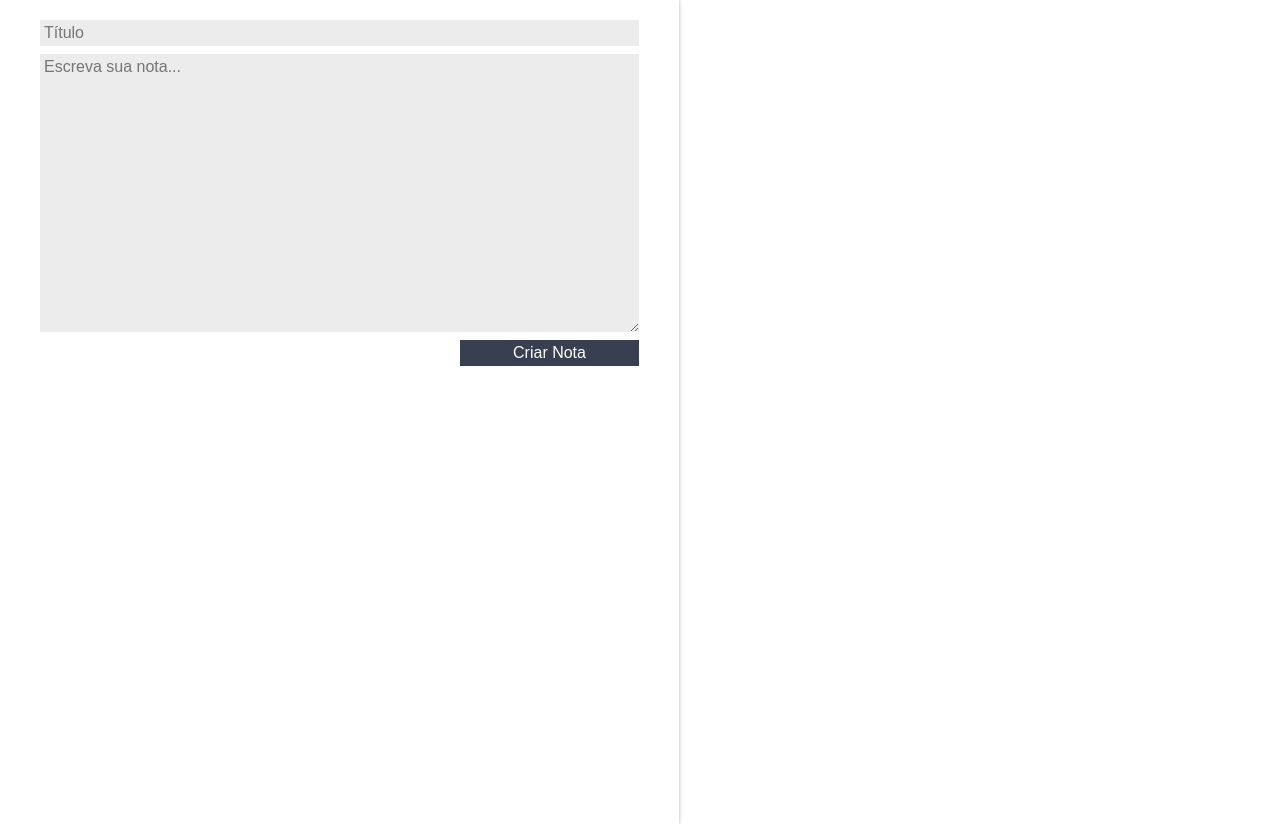
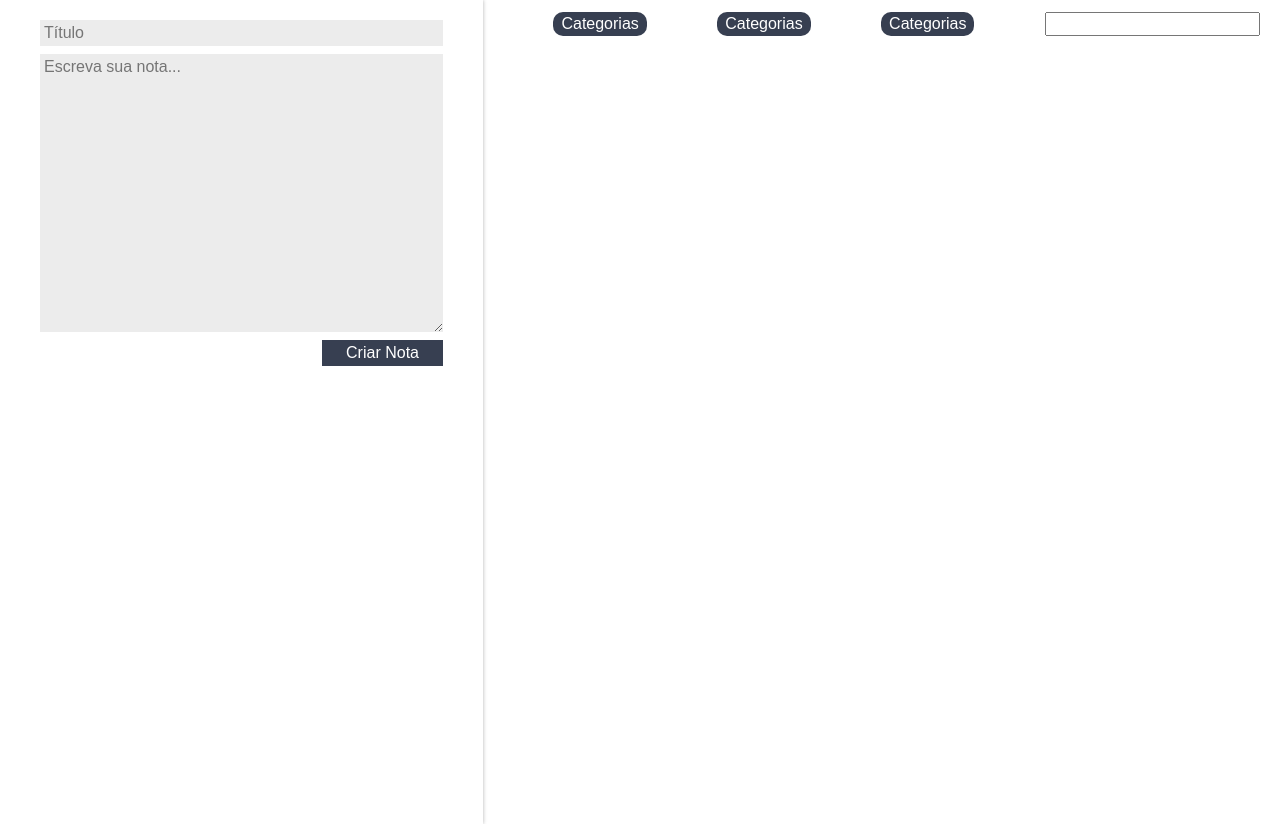
Before and after one commit to LucasLMC/Many-Grades, a React (Create React App) app: page / in a window 1280 px wide. Built offline with nearby package versions, Linux system fonts and the light colour scheme.

Commit message:
Add category component and style

```diff
--- a/src/App.js
+++ b/src/App.js
@@ -1,6 +1,7 @@
 import React, { Component } from "react";
-import NoteList from "./components/NoteList/noteList";
-import CadForm from "./components/CadForm/cadForm";
+import NoteList from "./components/NoteList";
+import CadForm from "./components/CadForm";
+import CategoryList from "./components/CategoryList";
 import './assets/App.css';
 import './assets/index.css';
 class App extends Component {
@@ -35,10 +36,13 @@ class App extends Component {
     return (
       <section className="content">
           <CadForm createNote = {this.createNote.bind(this)}/>
-          <NoteList
-            notes = {this.state.notes}
-            deleteNote={this.deleteNote.bind(this)}
-          />
+          <main className="main_content">
+            <CategoryList/>
+            <NoteList
+              notes = {this.state.notes}
+              deleteNote={this.deleteNote.bind(this)}
+            />
+          </main>
         </section>
     );
   }
--- a/src/assets/App.css
+++ b/src/assets/App.css
@@ -1,7 +1,9 @@
 .content {
     display: flex;
   }
-
+  .main_content{
+    flex-grow: 3;
+  }
   :root {
     --primary: #58a4b0;
     --secondary: #373f51;
--- /dev/null
+++ b/src/components/CadForm/index.js
@@ -0,0 +1,2 @@
+import CadForm from "./cadForm";
+export default CadForm
--- /dev/null
+++ b/src/components/CategoryList/categoryList.jsx
@@ -0,0 +1,23 @@
+import React, { Component } from 'react';
+import "./styles.css";
+
+
+class CategoryList extends React.Component {
+    render() {
+        return (
+            <section className="category_list">
+                <ul className="category_list_ul">
+                    <li className="category_list_item">Categorias </li>
+                    <li className="category_list_item">Categorias </li>
+                    <li className="category_list_item">Categorias </li>
+                </ul>
+                <input
+                    type="text"
+                    className="category_list_input"
+                />
+            </section>
+        );
+    }
+}
+
+export default CategoryList;
--- /dev/null
+++ b/src/components/CategoryList/index.js
@@ -0,0 +1,2 @@
+import CategoryList from "./categoryList";
+export default CategoryList;
--- /dev/null
+++ b/src/components/CategoryList/styles.css
@@ -0,0 +1,21 @@
+.category_list{
+    display: flex;
+    flex-direction: row;
+    margin-top: 12px;
+}
+.category_list_ul{
+    flex: 1;
+    display: flex;
+    flex-direction: row;
+    justify-content: space-evenly;
+}
+.category_list_item{
+    background-color: var(--secondary);
+    color: white;
+    padding: 4px 8px;
+    border-radius: 10px;
+    font-family: Arial, Helvetica, sans-serif;
+}
+.category_list_input{
+    margin-right: 20px;
+}
--- /dev/null
+++ b/src/components/NoteCard/index.js
@@ -0,0 +1,2 @@
+import NoteCard from "./noteCard";
+export default NoteCard
--- a/src/components/NoteCard/noteCard.jsx
+++ b/src/components/NoteCard/noteCard.jsx
@@ -12,9 +12,9 @@ class NoteCard extends Component {
       <section className="note-card">
         <header className="note_card_header">
           <h3 className="note_card_title">{this.props.title}</h3>
-          <DeleteIcon onClick={
-            this.delete.bind(this)
-          }/>
+            <DeleteIcon onClick={
+              this.delete.bind(this)
+            }/>
         </header>
         <p className="note_card_text">{this.props.text}</p>
       </section>
--- /dev/null
+++ b/src/components/NoteList/index.js
@@ -0,0 +1,2 @@
+import NodeList from "./noteList";
+export default NodeList;
--- a/src/components/NoteList/noteList.jsx
+++ b/src/components/NoteList/noteList.jsx
@@ -1,5 +1,5 @@
 import React, { Component } from "react";
-import  NoteCard  from "../NoteCard/noteCard";
+import  NoteCard  from "../NoteCard";
 import "./style.css";
 class NoteList extends Component{
 
```
